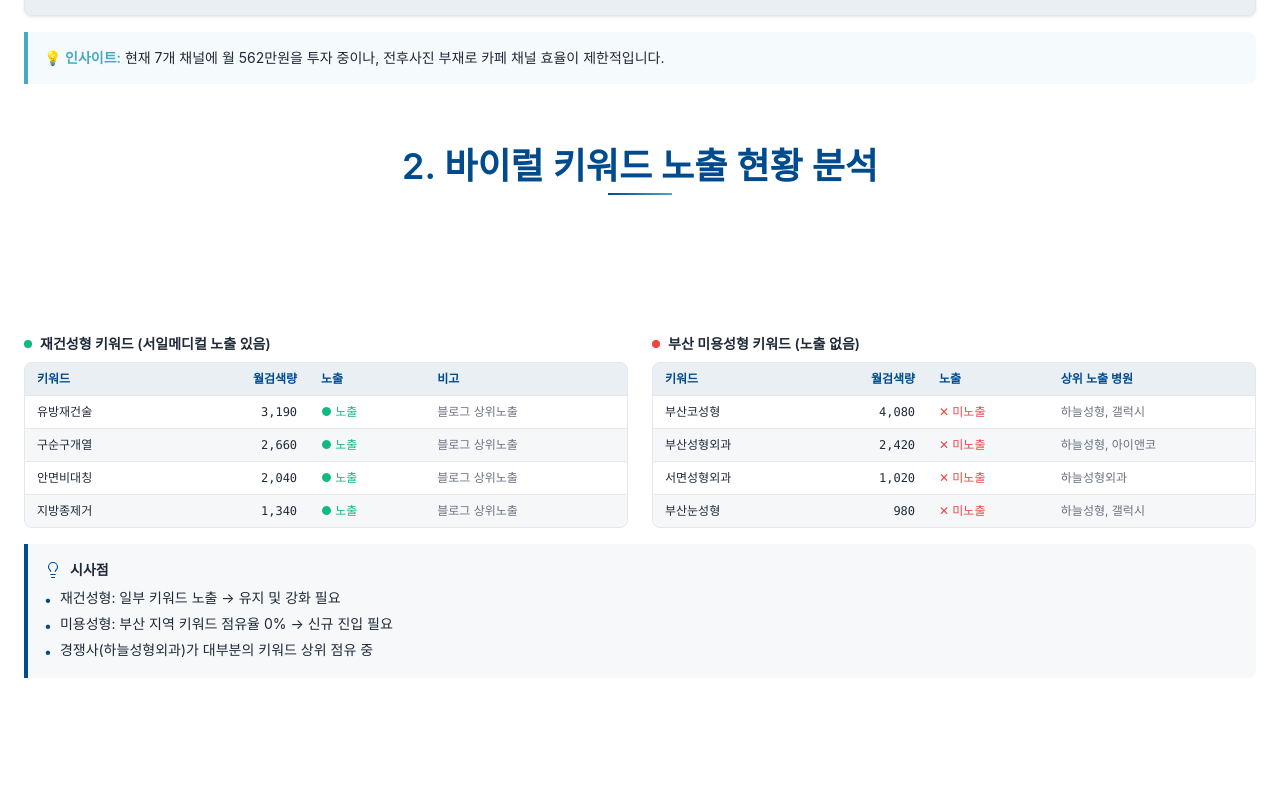
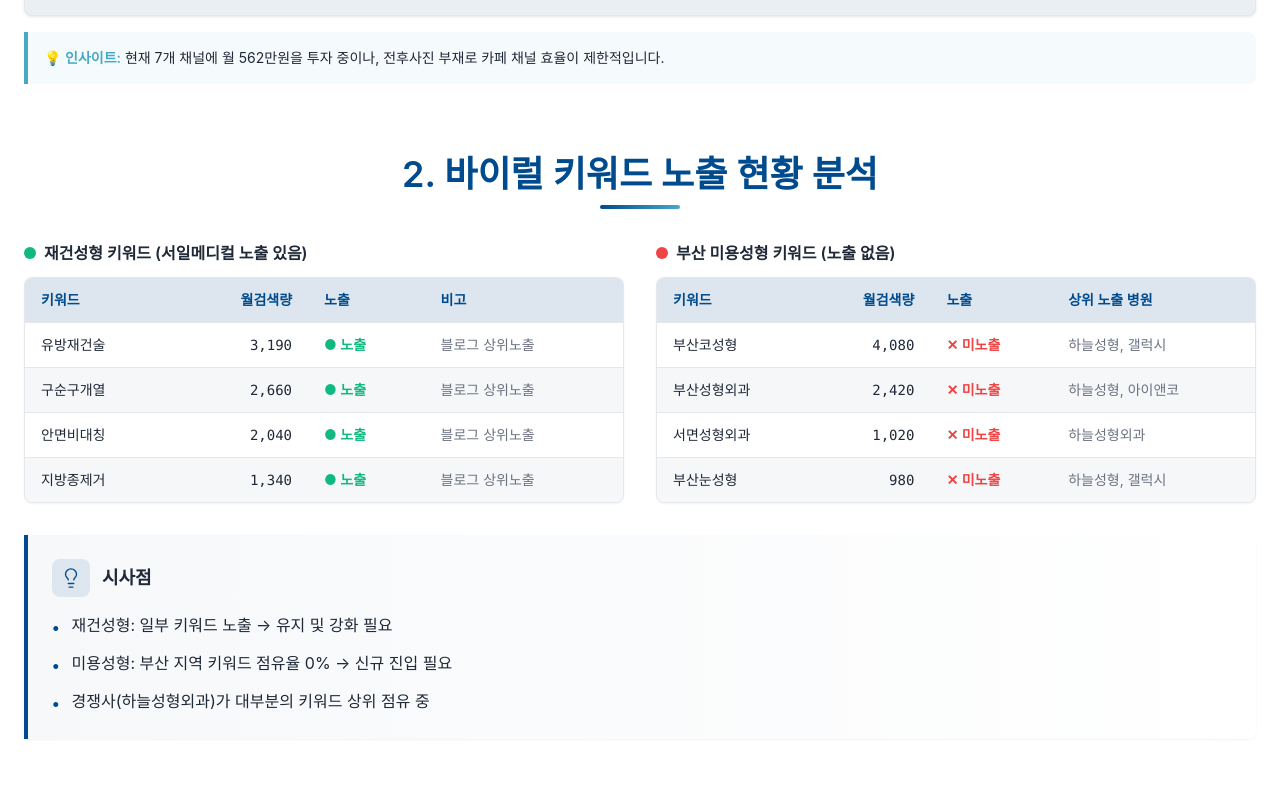
Before and after one commit to kevinkim1975/amp, a Next.js app: page / in a window 1280 px wide. Shown: the part 2960-3760 px from the top of the page. Built offline with nearby package versions, Linux system fonts and the light colour scheme.

Commit message:
fix: Section05Keywords 레이아웃 개선 - 상단 정렬, 여백 최적화, 폰트 크기 증가

```diff
--- a/src/components/sections/Section05Keywords.tsx
+++ b/src/components/sections/Section05Keywords.tsx
@@ -3,8 +3,10 @@
  * Design Guide (docs/design-guide.md) 기반
  *
  * 생성: 2026-01-13
- * 30년차 디자이너 원칙: 스크롤 없이 한 화면에 모든 정보 표시
- * 레이아웃: 테이블 2개 가로 배치 + 하단 Callout
+ * 개선: 30년차 디자이너 레이아웃 최적화
+ * - 상단 정렬로 빈 공간 제거
+ * - 테이블 폰트 크기 증가 (xs → sm)
+ * - 여백 최적화로 시각적 밀도 향상
  *
  * 데이터 소스: data/seoil-medical.yaml (page 5)
  */
@@ -81,33 +83,33 @@ const keywordsData: KeywordsData = {
 // Sub-Components
 // ============================================================================
 
-/** 키워드 테이블 컴포넌트 */
+/** 키워드 테이블 컴포넌트 - 개선된 버전 */
 function KeywordTable({ table }: { readonly table: KeywordTable }) {
   const isPositive = table.isPositive;
 
   return (
-    <div className="flex flex-col h-full">
+    <div className="flex flex-col">
       {/* 테이블 제목 */}
-      <div className="flex items-center gap-2 mb-2">
+      <div className="flex items-center gap-2 mb-3">
         <span
-          className={`w-2 h-2 rounded-full ${isPositive ? 'bg-accent' : 'bg-red-500'}`}
+          className={`w-3 h-3 rounded-full ${isPositive ? 'bg-accent' : 'bg-red-500'}`}
           aria-hidden="true"
         />
-        <h3 className="text-sm font-semibold text-text-primary">
+        <h3 className="text-base font-semibold text-text-primary">
           {table.title}
         </h3>
       </div>
 
-      {/* 테이블 */}
-      <div className="bg-surface border border-border rounded-lg overflow-hidden flex-1">
-        <table className="w-full text-xs" role="table">
+      {/* 테이블 - 크기 및 여백 개선 */}
+      <div className="bg-surface border border-border rounded-lg overflow-hidden shadow-sm">
+        <table className="w-full text-sm" role="table">
           <thead>
-            <tr className="bg-primary/5">
+            <tr className="bg-primary/10">
               {table.columns.map((col, idx) => (
                 <th
                   key={col}
                   scope="col"
-                  className={`py-2 px-3 font-semibold text-primary ${
+                  className={`py-3 px-4 font-semibold text-primary ${
                     idx === 1 ? 'text-right' : 'text-left'
                   }`}
                 >
@@ -120,22 +122,22 @@ function KeywordTable({ table }: { readonly table: KeywordTable }) {
             {table.rows.map((row, index) => (
               <tr
                 key={row.keyword}
-                className={`border-t border-border ${
+                className={`border-t border-border hover:bg-primary/5 transition-colors ${
                   index % 2 === 1 ? 'bg-surface/50' : 'bg-background'
                 }`}
               >
-                <td className="py-2 px-3 font-medium text-text-primary">
+                <td className="py-3 px-4 font-medium text-text-primary">
                   {row.keyword}
                 </td>
-                <td className="py-2 px-3 text-right font-mono text-text-primary">
+                <td className="py-3 px-4 text-right font-mono text-text-primary">
                   {row.volume}
                 </td>
-                <td className="py-2 px-3">
-                  <span className={`font-medium ${isPositive ? 'text-accent' : 'text-red-500'}`}>
+                <td className="py-3 px-4">
+                  <span className={`font-semibold ${isPositive ? 'text-accent' : 'text-red-500'}`}>
                     {row.exposure}
                   </span>
                 </td>
-                <td className="py-2 px-3 text-text-secondary">
+                <td className="py-3 px-4 text-text-secondary">
                   {row.note || row.competitor}
                 </td>
               </tr>
@@ -155,44 +157,45 @@ export function Section05Keywords() {
   const data = keywordsData;
 
   return (
-    <section className="w-full bg-background py-6">
-      <div className="mx-auto max-w-content px-6 min-h-[calc(100vh-144px)] flex flex-col">
-        {/* Section Header */}
-        <div className="text-center mb-4">
-          <h2 className="text-heading-2 text-primary mb-1">
+    <section className="w-full bg-background py-8">
+      {/* 상단 정렬, justify-center 제거로 빈 공간 해결 */}
+      <div className="mx-auto max-w-content px-6">
+        {/* Section Header - 여백 축소 */}
+        <div className="text-center mb-8">
+          <h2 className="text-heading-2 text-primary mb-2">
             {data.section}
           </h2>
           <div
-            className="mx-auto w-16 h-0.5 bg-gradient-to-r from-primary to-secondary"
+            className="mx-auto w-20 h-1 bg-gradient-to-r from-primary to-secondary rounded-full"
             aria-hidden="true"
           />
         </div>
 
-        {/* 2열 테이블 그리드 */}
-        <div className="flex-1 flex flex-col justify-center">
-          <div className="grid grid-cols-1 md:grid-cols-2 gap-6 mb-4">
+        {/* 2열 테이블 그리드 - gap 증가 */}
+        <div className="grid grid-cols-1 md:grid-cols-2 gap-8 mb-8">
           {data.tables.map((table) => (
             <KeywordTable key={table.title} table={table} />
           ))}
         </div>
 
-          {/* Callout: 시사점 */}
-          <div className="p-4 bg-surface border-l-4 border-primary rounded-r-lg">
-            <div className="flex items-center gap-2 mb-2">
-              <Lightbulb className="text-primary" size={18} strokeWidth={1.5} />
-              <h3 className="text-sm font-semibold text-text-primary">시사점</h3>
+        {/* Callout: 시사점 - 패딩 및 폰트 크기 증가 */}
+        <div className="p-6 bg-gradient-to-r from-surface to-background border-l-4 border-primary rounded-r-lg shadow-sm">
+          <div className="flex items-center gap-3 mb-4">
+            <div className="p-2 bg-primary/10 rounded-lg">
+              <Lightbulb className="text-primary" size={22} strokeWidth={1.5} />
             </div>
-            <ul className="space-y-1">
+            <h3 className="text-lg font-semibold text-text-primary">시사점</h3>
+          </div>
+          <ul className="space-y-3">
             {data.insights.map((insight, index) => (
-                <li key={index} className="flex items-start gap-2 text-sm text-text-primary">
-                  <span className="text-primary mt-0.5">•</span>
+              <li key={index} className="flex items-start gap-3 text-base text-text-primary">
+                <span className="text-primary font-bold mt-0.5">•</span>
                 <span>{insight.text}</span>
               </li>
             ))}
           </ul>
         </div>
       </div>
-      </div>
     </section>
   );
 }
```
Also changed, not shown: .claude/settings.local.json (added), next-env.d.ts (added). Lines whose indentation alone changed are shown as unchanged.
